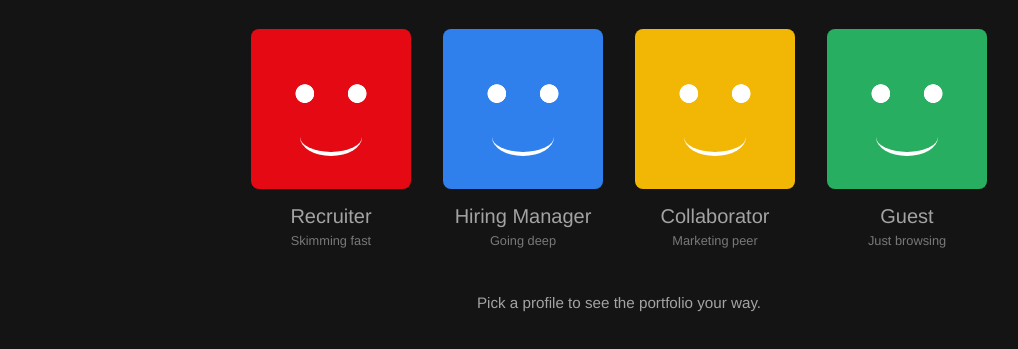
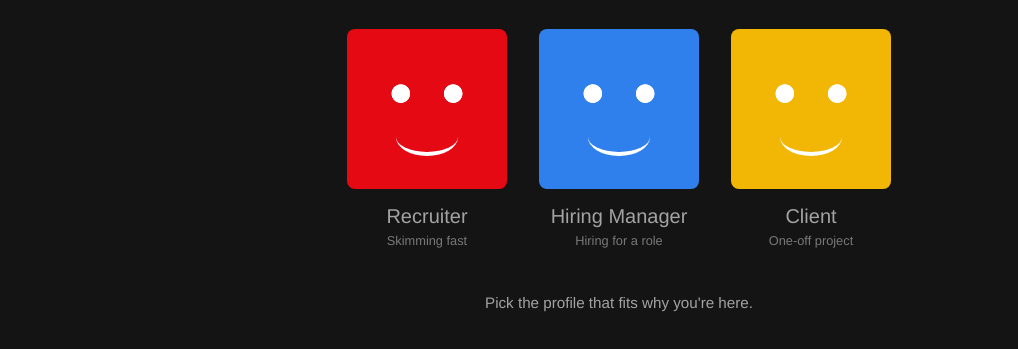
Before and after one commit to srinagaakshaya275-bit/pranibha-portfolio, a plain HTML site: page index.html in a window 1280 px wide. Shown: the part 309-658 px from the top of the page, without its empty margins (21-1039 px from the left). Drawn offline with Linux system fonts and the light colour scheme.

Commit message:
Reduce profiles to Recruiter, Hiring Manager and Client, with a services row for clients
Co-Authored-By: Claude Sonnet 5.5 <noreply@anthropic.com>
Claude-Session: https://claude.ai/code/session_01AhUjEwSs5aMPgdZXyqQGcE

```diff
--- a/app.js
+++ b/app.js
@@ -32,19 +32,37 @@
   ];
   var skillGrads = ['linear-gradient(135deg,#333,#111)', 'linear-gradient(135deg,#3a3a3a,#161616)'];
 
+  var services = [
+    { id: 'seo', title: 'SEO content writing', g: 'linear-gradient(135deg,#e50914,#7a0a10)',
+      desc: 'Articles and web pages written to be found and read. Built on her time as an SEO Content Writer at Zoutons.com.',
+      roles: ['zoutons'], skills: ['Web Content Writing', 'Google Analytics'] },
+    { id: 'copy', title: 'Copywriting', g: 'linear-gradient(135deg,#2f80ed,#0a2f66)',
+      desc: 'Marketing copy for campaigns and ads. Part of her current work as Senior Content Marketer at Masai.',
+      roles: ['masai'], skills: ['Copywriting', 'Advertising'] },
+    { id: 'social', title: 'Social media content', g: 'linear-gradient(135deg,#e08a00,#7a3d00)',
+      desc: 'Content and campaigns for social channels, from her roles at Masai and eWards.',
+      roles: ['masai', 'ewards'], skills: ['Social Media Marketing'] },
+    { id: 'b2b', title: 'B2B and retail marketing', g: 'linear-gradient(135deg,#1f9d6b,#0b3d2c)',
+      desc: 'Marketing strategy and customer communication for business and retail brands, from her time at eWards.',
+      roles: ['ewards'], skills: ['B2B Marketing Strategy', 'Retail Marketing', 'Customer Relationship Management (CRM)'] },
+    { id: 'research', title: 'Research-backed writing', g: 'linear-gradient(135deg,#7b4ae2,#2c1a66)',
+      desc: 'Writing that needs accuracy. She has a science degree and worked with academic journals as a Junior Research Associate.',
+      roles: ['teachief'], skills: ['Research', 'Academic Journals'] }
+  ];
+
   var profiles = [
-    { id: 'recruiter', name: 'Recruiter', sub: 'Skimming fast', color: '#e50914', s: 1,
-      desc: 'Senior Content Marketer at Masai. Five roles across content, SEO, CRM and research, with a science background. Open the skills row for the quick version.',
+    { id: 'recruiter', name: 'Recruiter', sub: 'Skimming fast', color: '#e50914',
+      tag: 'Quick view', playLabel: 'View LinkedIn',
+      desc: 'Senior Content Marketer at Masai. Five roles across content, SEO, CRM and research, with a science background. The skills rows are the quick version.',
       order: ['skills', 'experience', 'education'] },
-    { id: 'manager', name: 'Hiring Manager', sub: 'Going deep', color: '#2f80ed', s: 1,
-      desc: 'Started in biotechnology research, moved into SEO writing, then marketing, and now leads content at Masai. Start with the career journey and open any role for details.',
+    { id: 'manager', name: 'Hiring Manager', sub: 'Hiring for a role', color: '#2f80ed',
+      tag: 'Full story', playLabel: 'Contact on LinkedIn',
+      desc: 'Started in biotechnology research, moved into SEO writing, then marketing, and now leads content at Masai. Open any role in the career journey for details.',
       order: ['experience', 'skills', 'education'] },
-    { id: 'collab', name: 'Collaborator', sub: 'Marketing peer', color: '#f2b705', s: 1,
-      desc: 'A content marketer who has worked on SEO articles, social media, B2B and retail marketing, and CRM. Browse the skills to see where we could work together.',
-      order: ['skills', 'experience', 'education'] },
-    { id: 'guest', name: 'Guest', sub: 'Just browsing', color: '#27ae60', s: 1,
-      desc: 'Pranibha Maheshwari is a content marketer at Masai. Browse her experience, skills and education, or use the search bar to look for something specific.',
-      order: ['experience', 'skills', 'education'] }
+    { id: 'client', name: 'Client', sub: 'One-off project', color: '#f2b705',
+      tag: 'Let\u2019s talk', playLabel: 'Start a project on LinkedIn',
+      desc: 'Need content for a project? Pranibha writes SEO articles, copy, social content and research-backed pieces. See what she can help with, then message her on LinkedIn.',
+      order: ['services', 'experience', 'skills', 'education'] }
   ];
 
   var $ = function (id) { return document.getElementById(id); };
@@ -67,6 +85,10 @@
       var n = rolesFor(item).length;
       if (n) b.innerHTML += '<span class="cs">Used in ' + n + (n === 1 ? ' role' : ' roles') + '</span>';
       b.setAttribute('aria-label', item);
+    } else if (kind === 'svc') {
+      b.className = 'card';
+      b.style.setProperty('--bg-g', item.g);
+      b.innerHTML = '<span class="ct">' + esc(item.title) + '</span><span class="cs">What I can help with</span>';
     } else {
       b.className = 'card';
       b.style.setProperty('--bg-g', item.g);
@@ -93,7 +115,8 @@
       skills: function () {
         skillGroups.forEach(function (g, i) { var r = row(g.name, 'skill', g.list); if (i === 0) r.id = 'skills'; wrap.appendChild(r); });
       },
-      education: function () { wrap.appendChild(row('Education', 'edu', education)); }
+      education: function () { wrap.appendChild(row('Education', 'edu', education)); },
+      services: function () { var r = row('How I can help on your project', 'svc', services); r.id = 'services'; wrap.appendChild(r); }
     };
     profile.order.forEach(function (k) { blocks[k](); });
   }
@@ -102,7 +125,16 @@
   var lastFocus = null;
   function openModal(kind, id) {
     var m = $('modal'), art = $('mArt'), title, meta = '', desc = '', tagsLabel = '', tags = [], btns = '', g;
-    if (kind === 'skill') {
+    if (kind === 'svc') {
+      var sv = services.filter(function (x) { return x.id === id; })[0];
+      g = sv.g; title = sv.title;
+      meta = '<span class="match">What I can help with</span>';
+      desc = sv.desc;
+      tagsLabel = 'Experience behind it';
+      tags = sv.roles.map(function (r) { var e = experience.filter(function (x) { return x.id === r; })[0]; return { label: e.title + ' · ' + e.org, kind: 'exp', id: r }; })
+        .concat(sv.skills.map(function (k) { return { label: k, kind: 'skill', id: k }; }));
+      btns = '<a class="btn play" href="' + LINKEDIN + '" target="_blank" rel="noopener">Discuss this on LinkedIn</a>';
+    } else if (kind === 'skill') {
       var roles = rolesFor(id);
       g = skillGrads[skillIndex(id) % 2]; title = id;
       meta = '<span class="match">Skill</span>';
@@ -180,11 +212,13 @@
     });
   }
   function chooseProfile(id) {
-    var p = profiles.filter(function (x) { return x.id === id; })[0] || profiles[3];
+    var p = profiles.filter(function (x) { return x.id === id; })[0] || profiles[1];
     store.set('profile', p.id);
     $('profiles').hidden = true; $('app').hidden = false;
     $('navFace').style.setProperty('--c', p.color);
     $('heroDesc').textContent = p.desc;
+    $('heroTag').textContent = p.tag;
+    $('heroPlay').lastChild.textContent = ' ' + p.playLabel;
     buildRows(p);
     $('searchInput').value = ''; runSearch('');
     window.scrollTo({ top: 0 });
--- a/index.html
+++ b/index.html
@@ -14,7 +14,7 @@
   <div class="wordmark big">PRANIBHA</div>
   <h1>Who's watching?</h1>
   <ul class="profile-list" id="profileList"></ul>
-  <p class="hint">Pick a profile to see the portfolio your way.</p>
+  <p class="hint">Pick the profile that fits why you're here.</p>
 </div>
 
 <!-- Browse -->
@@ -46,10 +46,10 @@
       <div class="hero-copy">
         <p class="series"><span class="n">P</span> PORTFOLIO</p>
         <h2 id="heroTitle">Pranibha Maheshwari</h2>
-        <p class="meta"><span class="match">Open to conversations</span><span>2026</span><span class="rating">Content Marketer</span><span>5 roles</span></p>
+        <p class="meta"><span class="match" id="heroTag">Quick view</span><span>2026</span><span class="rating">Content Marketer</span><span>5 roles</span></p>
         <p class="desc" id="heroDesc"></p>
         <div class="btns">
-          <a class="btn play" href="https://www.linkedin.com/in/pranibha-maheshwari-6314421bb/" target="_blank" rel="noopener"><svg width="22" height="22" viewBox="0 0 24 24" fill="currentColor"><path d="M7 4l13 8-13 8z"/></svg> Play on LinkedIn</a>
+          <a class="btn play" id="heroPlay" href="https://www.linkedin.com/in/pranibha-maheshwari-6314421bb/" target="_blank" rel="noopener"><svg width="22" height="22" viewBox="0 0 24 24" fill="currentColor"><path d="M7 4l13 8-13 8z"/></svg> View LinkedIn</a>
           <button class="btn info" type="button" id="heroInfo"><svg width="22" height="22" viewBox="0 0 24 24" fill="none" stroke="currentColor" stroke-width="2"><circle cx="12" cy="12" r="9"/><path d="M12 11v6M12 7.5v.5" stroke-linecap="round"/></svg> More info</button>
         </div>
       </div>
```
